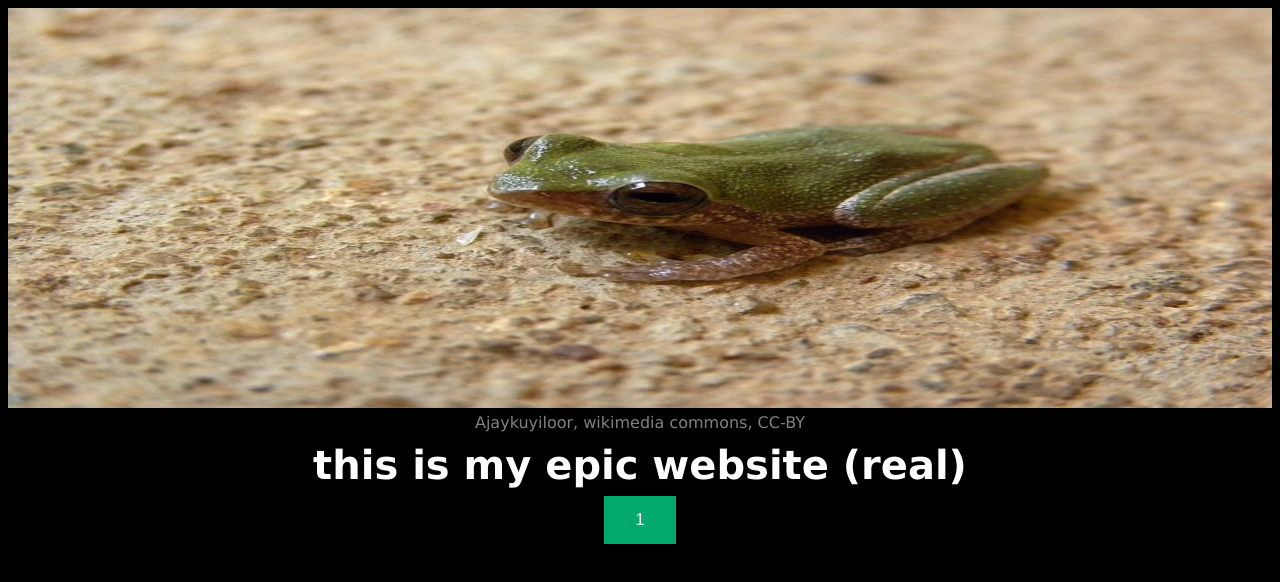
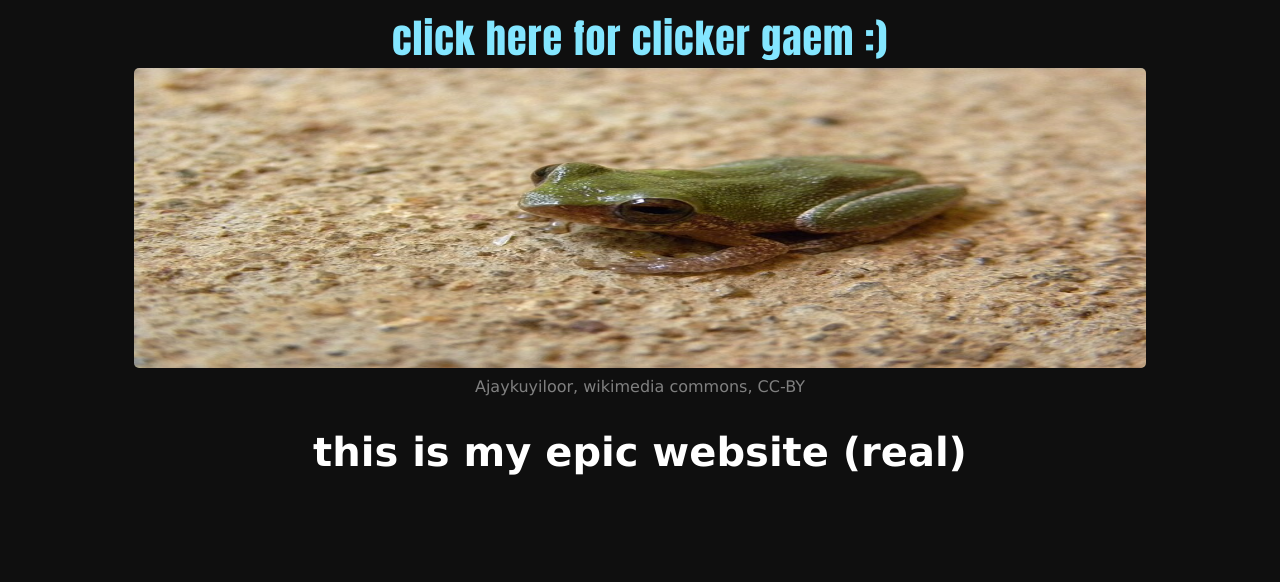
Before and after one commit to odonnellbWSCW/Year-10-Website, a plain HTML site: page index.html in a window 1280 px wide. Drawn offline with Linux system fonts and the light colour scheme.

Commit message:
added now page yay

```diff
--- a/index.html
+++ b/index.html
@@ -21,13 +21,12 @@
 
 
 <body>
-
+    <a href="clicker.html">click here for clicker gaem :)</a>
+    <br>
     <img src="frog.jpg" alt="forg">
+    <br>
     <p1>Ajaykuyiloor, wikimedia commons, CC-BY</p1>
     <h1>this is my epic website (real)</h1>
-
-    <button class="button" id="butin" onclick="changething()"><span id="myText">1</span></button>
-
 </body>
 
 
--- a/style.css
+++ b/style.css
@@ -1,22 +1,19 @@
 body {
-    background-color:#000000;
+    background-color:rgb(15, 15, 15);
     font-family: Verdana, sans-serif;
     text-align: center;
-    line-height: 0px;
+    color: white;
 }
 h1 {font-size: 40px;
-
-    color: white;
-}
+    }
 p {
-    color: white;
     font-family: impact;
     font-size: 100px;
     letter-spacing: 1px;
 }
 button {background-color: #04AA6D;
+    border-radius: 10px;
     border: none;
-    color: white;
     padding: 15px 32px;
     text-align: center;
     text-decoration: none;
@@ -24,12 +21,24 @@ button {background-color: #04AA6D;
     font-size: 16px;
     margin: 4px 2px;
     cursor: pointer;
+    color: white;
 }
 
 p1 {color: gray;
 line-height: 30px;}
 
 img {
-    width: 100%;
-    height: 400px;
+    width: 80%;
+    height: 300px;
+    border-radius: 5px;
+
 }
+
+
+a {
+    color: rgb(131, 230, 255);
+    text-decoration: none;
+    font-family: impact;
+    font-size: 40px;
+    letter-spacing: 1px;
+}
--- /dev/null
+++ b/what.js
@@ -0,0 +1,5 @@
+var a=1
+        function changething() {
+        a=a+1
+        document.getElementById("myText").innerHTML = a;
+        }
```
Also changed, not shown: clicker.html (added, +28 -0 lines).
